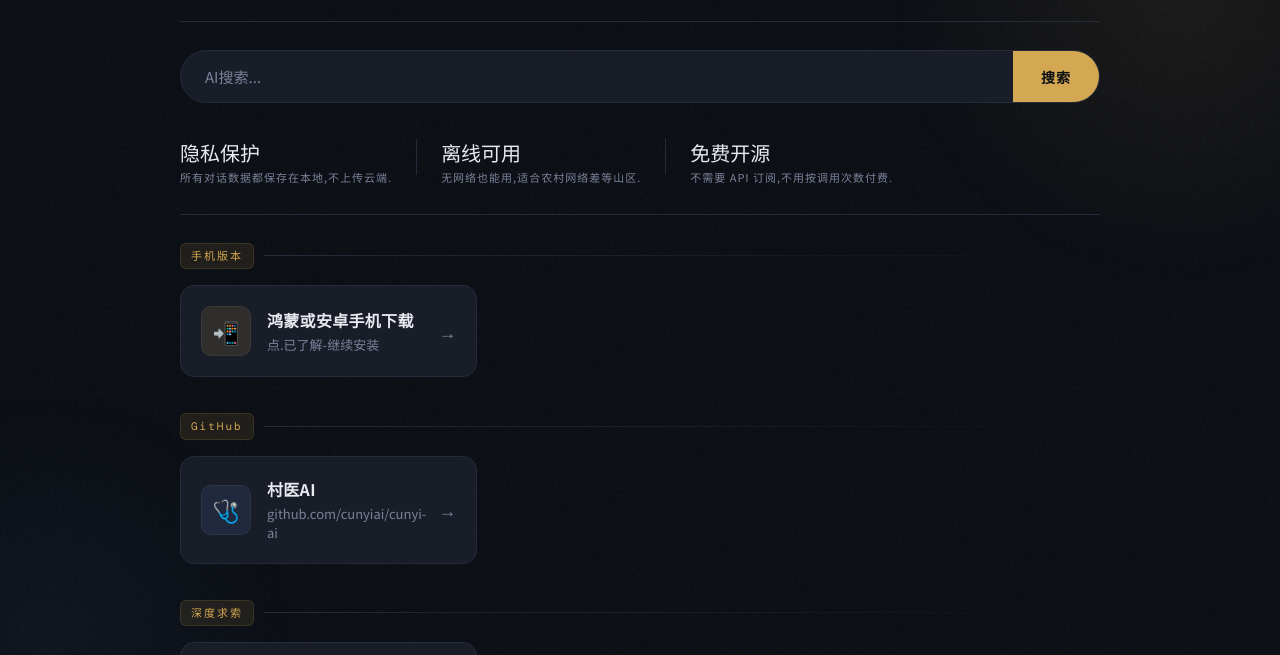
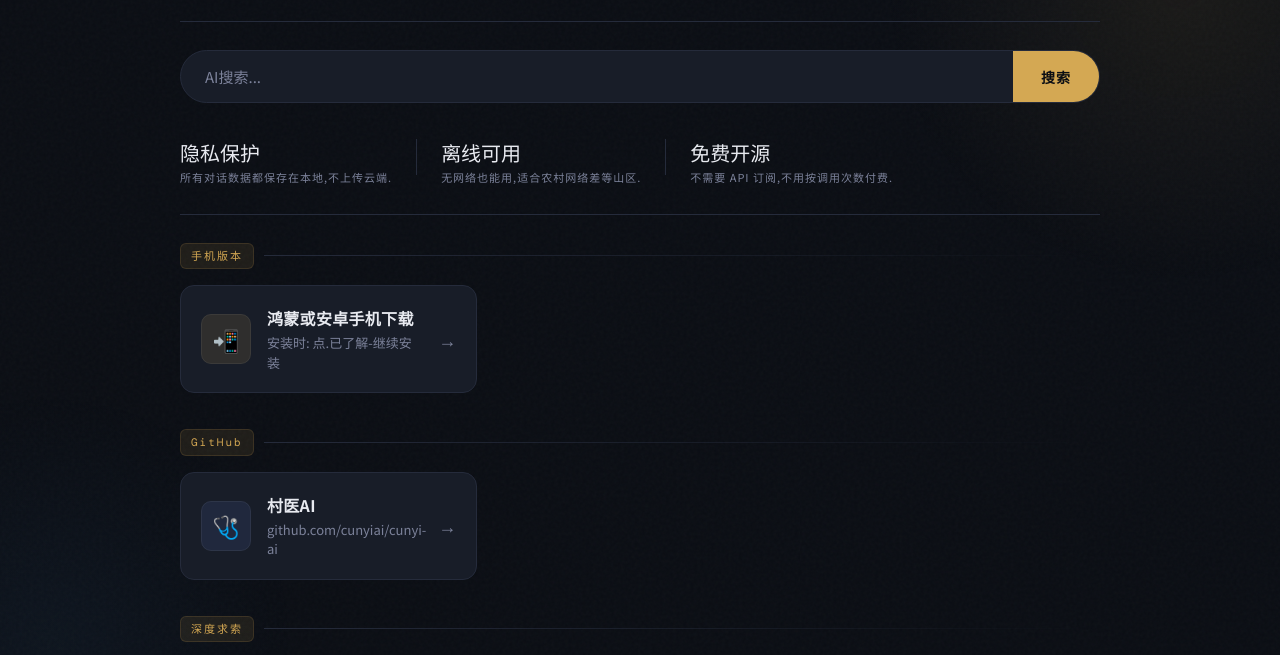
Before and after one commit to cunyiai/cunyiai.github.io, a plain HTML site: page index.html in a window 1280 px wide. Shown: the part 113-768 px from the top of the page. Drawn offline with nearby package versions, Linux system fonts and the light colour scheme.

Commit message:
Update index.html

```diff
--- a/index.html
+++ b/index.html
@@ -427,7 +427,7 @@
     {
       category: "手机版本",
       items: [
-        { name: "鸿蒙或安卓手机下载", desc: "点.已了解-继续安装", icon: "📲",  color: "gold", cls: "icon-gold", url:"https://github.com/cunyiai/apk/releases/download/v1.0.0/cunyiai-mnn-android.apk" },
+        { name: "鸿蒙或安卓手机下载", desc: "安装时: 点.已了解-继续安装", icon: "📲",  color: "gold", cls: "icon-gold", url:"https://github.com/cunyiai/apk/releases/download/v1.0.0/cunyiai-mnn-android.apk" },
       ]
     },
     {
```
